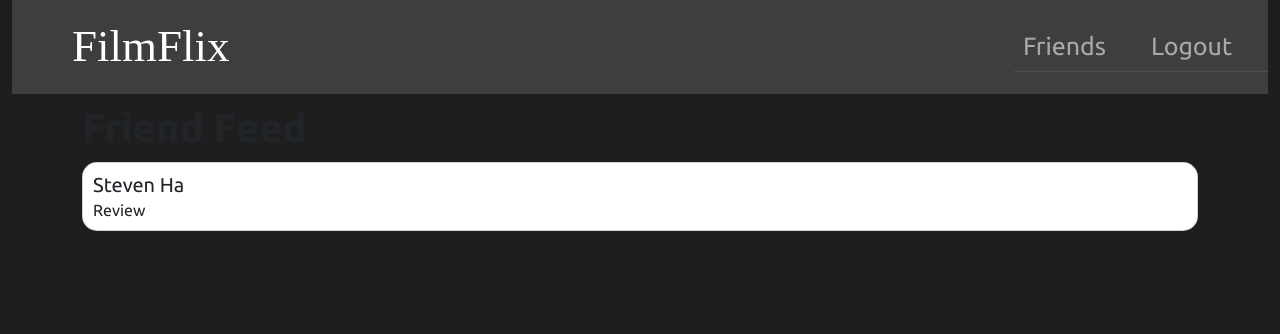
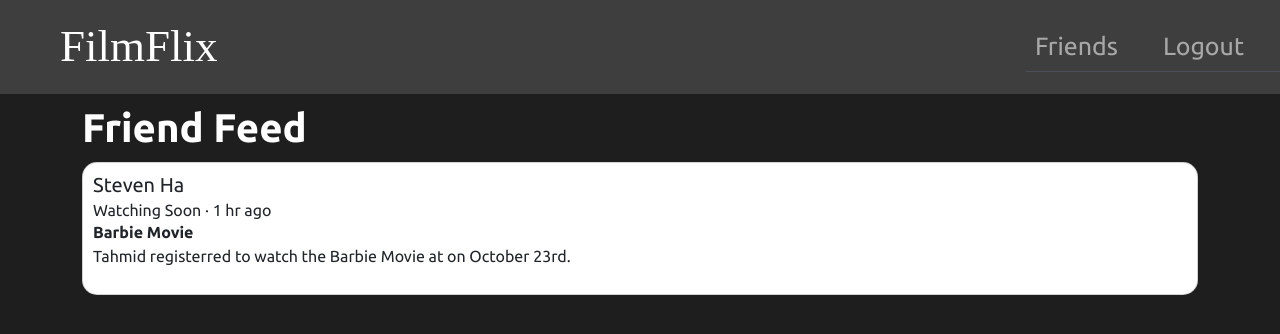
Before and after one commit to tahmid-23/FilmFlix, a React (Vite) app in the folder frontend/: page /feed in a window 1280 px wide. Shown: the top 334 px of the page. Built offline with nearby package versions, Linux system fonts and the light colour scheme; a web font is replaced by a local one.

Commit message:
jdioqwdjio

```diff
--- a/frontend/src/components/FeedBox.tsx
+++ b/frontend/src/components/FeedBox.tsx
@@ -6,8 +6,13 @@ export default function FeedBox({ props }: any) {
       <Card style={{ borderRadius: '15px', marginTop: '10px' }}>
         <div style={{ padding: '10px' }}>
           <Card.Title>Steven Ha</Card.Title>
-          <Card.Subtitle>Review </Card.Subtitle>
-          <Card.Text></Card.Text>
+          <Card.Subtitle>Watching Soon · 1 hr ago</Card.Subtitle>
+          <Card.Text>
+            <b>Barbie Movie</b>
+            <p>
+              Tahmid registerred to watch the Barbie Movie at on October 23rd.
+            </p>
+          </Card.Text>
         </div>
       </Card>
     </>
--- a/frontend/src/components/MainNav.tsx
+++ b/frontend/src/components/MainNav.tsx
@@ -1,5 +1,4 @@
 import { Navbar, Container, Nav, Row, Col } from 'react-bootstrap';
-
 import { useAuth0 } from '@auth0/auth0-react';
 // add specific typing with interface if necessary
 
--- a/frontend/src/pages/Feed.tsx
+++ b/frontend/src/pages/Feed.tsx
@@ -1,16 +1,22 @@
 import { Container } from 'react-bootstrap';
+
 import MainNav from '../components/MainNav';
 import FeedBox from '../components/FeedBox';
-import '../main.css';
 
 // Add typing for props when necessary
 export default function Feed({ props }: any) {
   return (
     <>
-      <Container fluid>
+      <Container
+        fluid
+        style={{
+          paddingLeft: '0',
+          paddingRight: '0'
+        }}
+      >
         <MainNav page="Feed"></MainNav>
         <Container>
-          <h1 style={{ marginTop: '10px' }}>
+          <h1 style={{ marginTop: '10px', color: 'white' }}>
             <b>Friend Feed</b>
           </h1>
           <FeedBox />
--- a/frontend/src/pages/Friends.tsx
+++ b/frontend/src/pages/Friends.tsx
@@ -1,37 +1,32 @@
-import { Container, Row, Col, Button} from 'react-bootstrap';
+import { Container, Button } from 'react-bootstrap';
 import '../main.css';
+
 import MainNav from '../components/MainNav';
 import FriendPopup from '../components/FriendPopup';
 import { useState } from 'react';
-
-import {AiOutlineUserAdd} from 'react-icons/ai'
-import ProfileCard from '../components/ProfileCard';
+import { AiOutlineUserAdd } from 'react-icons/ai';
 
 export default function Friends({ props }: any) {
-
-
-  let [show, showPopup] = useState(false);
+  const [show, setShowPopup] = useState(false);
 
   return (
-    <>
-      <Container fluid>
-        <MainNav page="Friends"></MainNav>
-
-
-          <div style={{display:"flex", marginTop: "12vh", marginLeft:"10vw"}}>
-             <h1 style={{fontSize:70, color:"white", marginRight:"3vw"}}>
-              Friends
-            </h1>
-            <Button onClick={() => {showPopup(true)}}>
-                <AiOutlineUserAdd size={40}></AiOutlineUserAdd>
-            </Button>
-
-            <FriendPopup show={show} setVisible={showPopup}></FriendPopup>
-          </div>
-
-      </Container>
-
-
-    </>
+    <Container
+      fluid
+      style={{
+        paddingLeft: '0',
+        paddingRight: '0'
+      }}
+    >
+      <MainNav page="Friends" />
+      <div style={{ display: 'flex', marginTop: '12vh', marginLeft: '10vw' }}>
+        <h1 style={{ fontSize: 70, color: 'white', marginRight: '3vw' }}>
+          Friends
+        </h1>
+        <Button onClick={() => setShowPopup(true)}>
+          <AiOutlineUserAdd size={40} />
+        </Button>
+        <FriendPopup show={show} setVisible={setShowPopup} />
+      </div>
+    </Container>
   );
 }
--- a/frontend/src/pages/LandingPage.tsx
+++ b/frontend/src/pages/LandingPage.tsx
@@ -1,12 +1,17 @@
 import { Container } from 'react-bootstrap';
 import MainNav from '../components/MainNav';
-import '../main.css';
 
 // Add typing for props when necessary
 export default function LandingPage({ props }: any) {
   return (
     <>
-      <Container fluid>
+      <Container
+        fluid
+        style={{
+          paddingLeft: '0',
+          paddingRight: '0'
+        }}
+      >
         <MainNav page="LandingPage"></MainNav>
       </Container>
     </>
```
